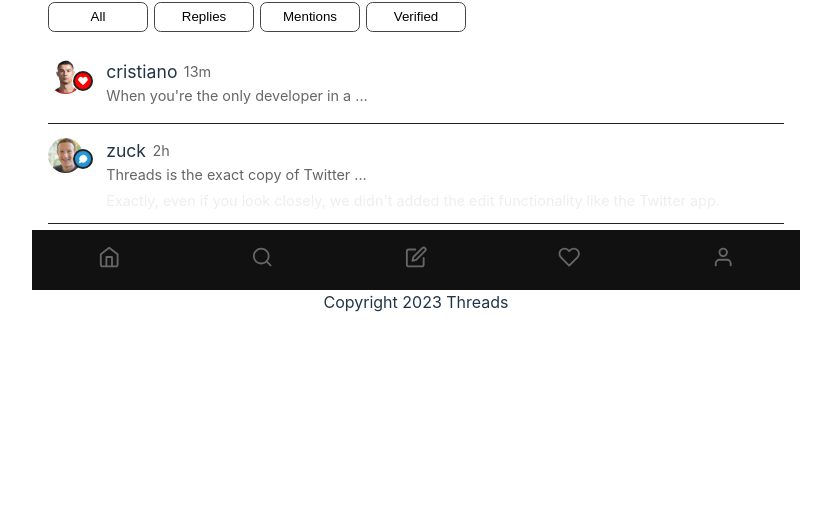
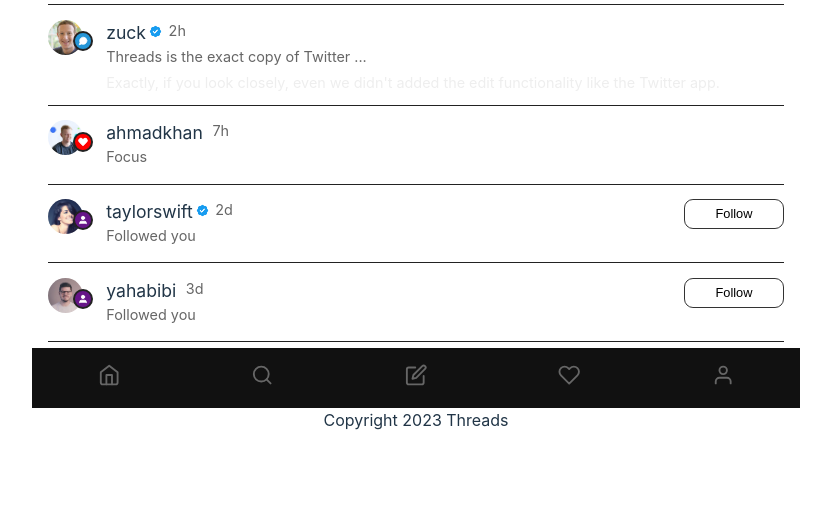
Before and after one commit to realstoman/threads-app-vanilla, a website built with Vite: page activity.html in a window 1280 px wide. Shown: the part 278-800 px from the top of the page, without its empty margins (224-1055 px from the left). Built offline with nearby package versions, Linux system fonts and the light colour scheme.

Commit message:
Add followed activity

```diff
--- a/activity.html
+++ b/activity.html
@@ -36,14 +36,25 @@
 								</div>
 							</div>
 							<div class="content">
+								<div class="left-section">
 									<div class="user">
+										<div class="username">
 											<p>cristiano</p>
+											<div class="if-verified">
+												<img
+													src="./public/avatars/blue-checkmark.png"
+													alt="User"
+												/>
+											</div>
+										</div>
 										<span>13m</span>
 									</div>
 									<div class="post-content">
 										When you're the only developer in a ...
 										<p></p>
 									</div>
+								</div>
+								<div class="if-follow-btn"></div>
 							</div>
 						</div>
 						<!-- Single user activity end -->
@@ -65,21 +76,149 @@
 								</div>
 							</div>
 							<div class="content">
+								<div class="left-section">
 									<div class="user">
+										<div class="username">
 											<p>zuck</p>
+											<div class="if-verified">
+												<img
+													src="./public/avatars/blue-checkmark.png"
+													alt="User"
+												/>
+											</div>
+										</div>
 										<span>2h</span>
 									</div>
 									<div class="post-content">
 										Threads is the exact copy of Twitter ...
 										<p>
-										Exactly, even if you look closely, we
-										didn't added the edit functionality like
-										the Twitter app.
+											Exactly, if you look closely, even
+											we didn't added the edit
+											functionality like the Twitter app.
 										</p>
 									</div>
 								</div>
+								<div class="if-follow-btn"></div>
+							</div>
 						</div>
 						<!-- Single user activity start -->
+
+						<div class="separator"></div>
+
+						<!-- Single user activity start -->
+						<div class="user-activity">
+							<div class="avatar">
+								<img
+									src="./public/avatars/avatar-3.jpg"
+									alt="User Avatar"
+								/>
+								<div class="icon-like">
+									<i
+										data-feather="heart"
+										class="activity-icon"
+									></i>
+								</div>
+							</div>
+							<div class="content">
+								<div class="left-section">
+									<div class="user">
+										<div class="username">
+											<p>ahmadkhan</p>
+											<div class="if-verified"></div>
+										</div>
+										<span>7h</span>
+									</div>
+									<div class="post-content">
+										Focus
+										<p></p>
+									</div>
+								</div>
+
+								<div class="if-follow-btn"></div>
+							</div>
+						</div>
+						<!-- Single user activity end -->
+
+						<div class="separator"></div>
+
+						<!-- Single user activity start -->
+						<div class="user-activity">
+							<div class="avatar">
+								<img
+									src="./public/avatars/avatar-2.jpg"
+									alt="User Avatar"
+								/>
+								<div class="icon-user">
+									<i
+										data-feather="user"
+										class="activity-icon"
+									></i>
+								</div>
+							</div>
+							<div class="content">
+								<div class="left-section">
+									<div class="user">
+										<div class="username">
+											<p>taylorswift</p>
+											<div class="if-verified">
+												<img
+													src="./public/avatars/blue-checkmark.png"
+													alt="User"
+												/>
+											</div>
+										</div>
+
+										<span>2d</span>
+									</div>
+									<div class="post-content">
+										Followed you
+										<p></p>
+									</div>
+								</div>
+								<div class="if-follow-btn">
+									<button>Follow</button>
+								</div>
+							</div>
+						</div>
+						<!-- Single user activity end -->
+
+						<div class="separator"></div>
+
+						<!-- Single user activity start -->
+						<div class="user-activity">
+							<div class="avatar">
+								<img
+									src="./public/avatars/avatar-4.jpg"
+									alt="User Avatar"
+								/>
+								<div class="icon-user">
+									<i
+										data-feather="user"
+										class="activity-icon"
+									></i>
+								</div>
+							</div>
+							<div class="content">
+								<div class="left-section">
+									<div class="user">
+										<div class="username">
+											<p>yahabibi</p>
+											<div class="if-verified"></div>
+										</div>
+
+										<span>3d</span>
+									</div>
+									<div class="post-content">
+										Followed you
+										<p></p>
+									</div>
+								</div>
+								<div class="if-follow-btn">
+									<button>Follow</button>
+								</div>
+							</div>
+						</div>
+						<!-- Single user activity end -->
 
 						<div class="separator"></div>
 					</div>
--- a/styles/partials/_activity.scss
+++ b/styles/partials/_activity.scss
@@ -44,7 +44,8 @@
 				}
 
 				.icon-like,
-				.icon-comment {
+				.icon-comment,
+				.icon-user {
 					color: #fff;
 					border-radius: 50%;
 					border: 2px solid #222;
@@ -70,19 +71,36 @@
 				.icon-comment {
 					background-color: rgb(37, 150, 215);
 				}
+
+				.icon-user {
+					background-color: rgb(102, 21, 136);
+				}
 			}
 
 			.content {
+				display: flex;
+				justify-content: space-between;
+				align-items: flex-start;
+				width: 100%;
+
+				.left-section {
 					.user {
 						display: flex;
 						justify-content: flex-start;
-					align-items: center;
-					text-align: center;
+						align-items: flex-start;
 						gap: 0.4em;
 
+						.username {
+							display: flex;
+							gap: 0.2em;
 							p {
 								font-size: 1.1em;
 								font-weight: 400;
+							}
+
+							.if-verified img {
+								width: 13px;
+							}
 						}
 
 						span {
@@ -102,6 +120,18 @@
 						}
 					}
 				}
+
+				.if-follow-btn {
+					button {
+						background-color: transparent;
+						border-radius: 0.7em;
+						padding: 0.5em 1.5em;
+						width: 100px;
+						border: 1px solid #333;
+						font-size: 0.8em;
 					}
 				}
 			}
+		}
+	}
+}
```
Lines whose indentation alone changed are shown as unchanged.
